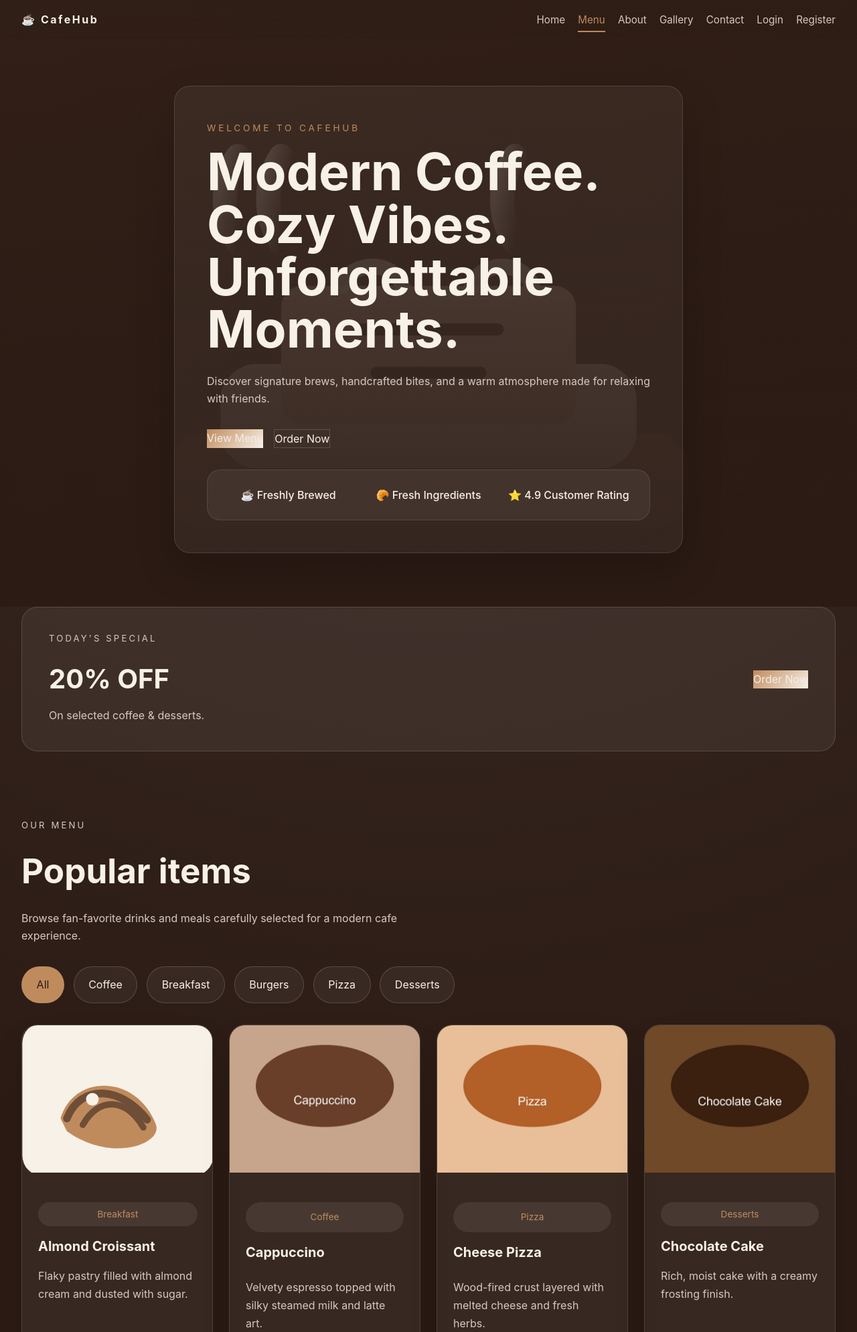
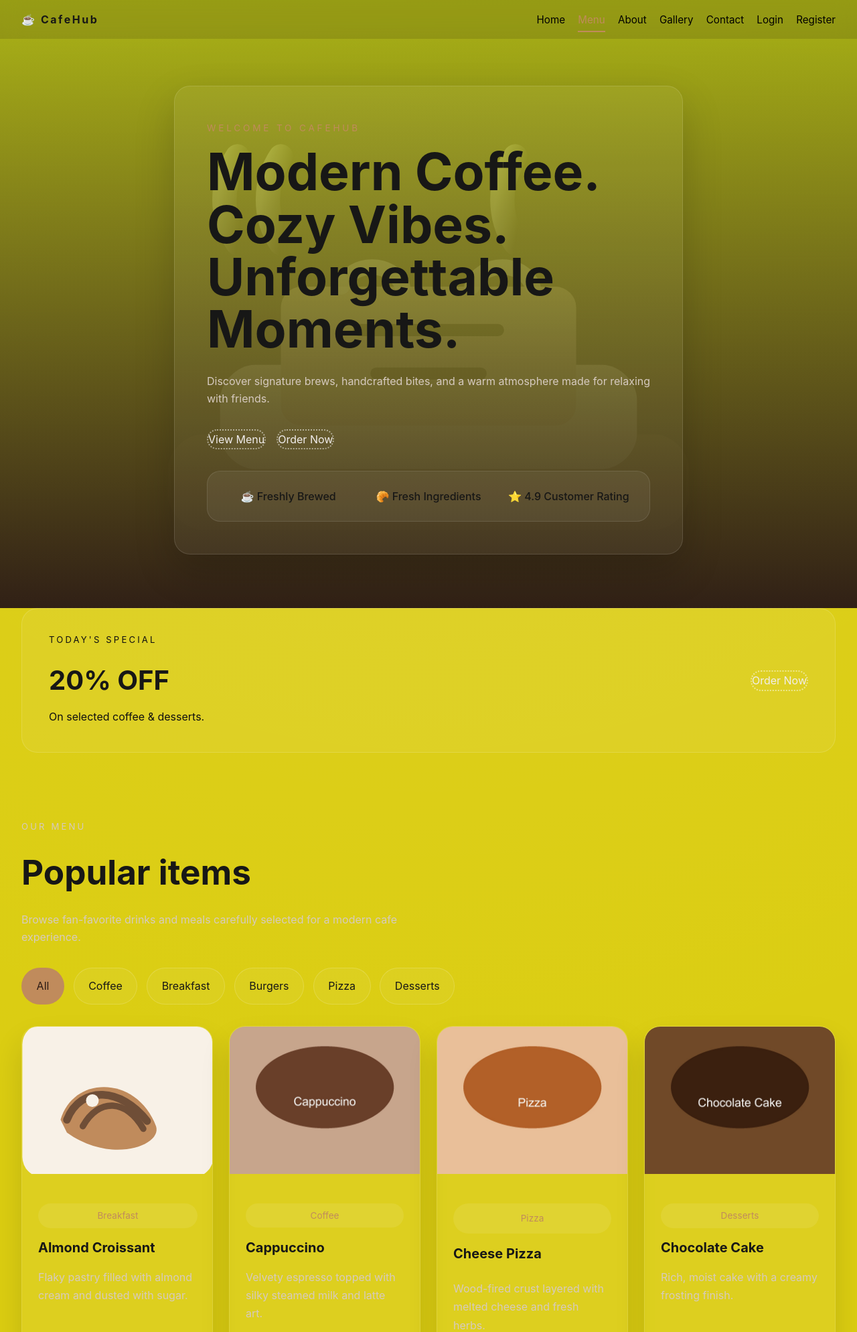
Before and after one commit to mohammadasif-27/CAFE, a Django app: page / in a window 1280 px wide. Shown: the top 1989 px of the page at 67% size. Run offline with Django 5.2, Linux system fonts and the light colour scheme; data comes from the database, SQL or seed files in the repository.

Commit message:
change the body and button colors and btn structres

```diff
--- a/static/css/style.css
+++ b/static/css/style.css
@@ -1,13 +1,13 @@
 /* RESET */
 :root {
-    --bg: #2b1b14;
-    --panel: #3c2b22;
+    --bg: #dbcd11;
+    --panel: #fbfaf9;
     --panel-soft: rgba(255, 255, 255, 0.08);
-    --text: #f8f1e7;
+    --text: #171716;
     --muted: #d6cabf;
     --accent: #c08b5c;
     --accent-dark: #6f4e37;
-    --border: rgba(248, 241, 231, 0.12);
+    --border: rgba(12, 7, 0, 0.12);
     --shadow: 0 24px 60px rgba(0, 0, 0, 0.18);
     --radius: 24px;
 }
@@ -77,8 +77,8 @@ button {
 }
 
 .navbar--scrolled {
-    background: rgba(43, 27, 20, 0.92);
-    box-shadow: 0 18px 35px rgba(0, 0, 0, 0.25);
+    background: whitesmoke;
+    box-shadow: 0 18px 35px rgba(42, 41, 41, 0.25);
 }
 
 .brand-logo,
@@ -100,6 +100,7 @@ button {
     color: var(--muted);
     transition: color 0.25s ease, transform 0.25s ease;
     font-size: 0.95rem;
+    color: black;
 }
 
 .nav-link:hover,
@@ -126,7 +127,7 @@ button {
 .nav-link--button {
     padding: 0.8rem 1.4rem;
     border-radius: 999px;
-    background: rgba(192, 139, 92, 0.18);
+    background: rgba(8, 8, 8, 0.18);
     color: var(--text);
     border: 1px solid rgba(255, 255, 255, 0.1);
 }
@@ -175,7 +176,7 @@ button {
     opacity: 0;
     transform: translateX(100%);
     transition: opacity 0.25s ease, transform 0.25s ease;
-    background: rgba(43, 27, 20, 0.96);
+    background: rgba(225, 224, 224, 0.96);
 }
 
 .mobile-nav--open {
@@ -202,14 +203,14 @@ button {
     display: grid;
     place-items: center;
     padding: 8rem 2rem 5rem;
-    background: linear-gradient(180deg, rgba(43, 27, 20, 0.48), rgba(43, 27, 20, 0.9)),
+    background: linear-gradient(180deg, rgba(220, 244, 5, 0.48), rgba(163, 142, 56, 0.9)),
                 url('../images/hero-bg.svg') center/cover no-repeat;
 }
 
 .hero-overlay {
     position: absolute;
     inset: 0;
-    background: linear-gradient(180deg, rgba(43, 27, 20, 0.4), rgba(43, 27, 20, 0.95));
+    background: linear-gradient(180deg, rgba(219, 241, 25, 0.4), rgba(43, 27, 20, 0.95));
 }
 
 .hero-content {
@@ -251,18 +252,29 @@ button {
     gap: 1rem;
     margin-bottom: 2rem;
 }
+.btn-primary {
+    background: transparent !important;
+     border: 2px dotted rgba(255, 255, 255, 0.5) !important;
+    color: #f1edec !important;
+    border-radius: 24px;
+}
 
-.btn-primary {
-    background: linear-gradient(135deg, var(--accent), #f8f1e7);
-    color: #f1edec;
-    border: none;
+.btn-primary:hover {
+    background-color: #c08b5c !important;
+    border-color: #c08b5c !important;
+    color: #fff !important;
 }
 
 .btn-secondary {
-    background: transparent;
-    border: 1px solid rgba(255, 255, 255, 0.16);
-    color: var(--text);
-    border: radius 24px;
+    background-color: transparent !important;
+    border: 2px dotted rgba(255, 255, 255, 0.5) !important;
+    color: #f1edec !important;
+    border-radius: 24px;
+}
+
+.btn-secondary:hover {
+    background-color: #c08b5c !important;
+    color: #fff !important;
 }
 
 .hero-trust {
@@ -300,7 +312,7 @@ button {
 }
 
 .special-offer p {
-    color: var(--muted);
+    color: #101010;
     margin-bottom: 0.5rem;
 }
 
@@ -317,7 +329,7 @@ button {
 .section-small {
     display: inline-block;
     margin-bottom: 0.85rem;
-    color: var(--accent);
+    color: black;
     text-transform: uppercase;
     letter-spacing: 0.24em;
     font-size: 0.82rem;
@@ -327,6 +339,7 @@ button {
     font-size: clamp(2.5rem, 4vw, 3.4rem);
     margin-bottom: 1rem;
 }
+
 
 .section-heading p {
     color: var(--muted);
@@ -782,7 +795,8 @@ button {
 /* FOOTER */
 .footer {
     padding: 4rem 2rem 2rem;
-    color: var(--muted);
+    background: #c08b5c;
+    color: #101010;
 }
 
 .footer-grid {
--- a/templates/base.html
+++ b/templates/base.html
@@ -25,7 +25,7 @@
             <a class="nav-link" href="{% url 'accounts:profile' %}">My Profile</a>
             <a class="nav-link" href="{% url 'orders:my_orders' %}">My Orders</a>
             <a class="nav-link" href="{% url 'accounts:logout' %}">Logout</a>
-            <span style="margin-left:6px;color:var(--muted);">{% if user.first_name %}Welcome, {{ user.first_name }}{% else %}Welcome{% endif %}</span>
+            <span style="margin-left:6px;color:rgb(28, 28, 131);">{% if user.first_name %}Welcome, {{ user.first_name }}{% else %}Welcome{% endif %}</span>
           {% else %}
             <a class="nav-link" href="{% url 'accounts:login' %}">Login</a>
             <a class="nav-link" href="{% url 'accounts:register' %}">Register</a>
```
